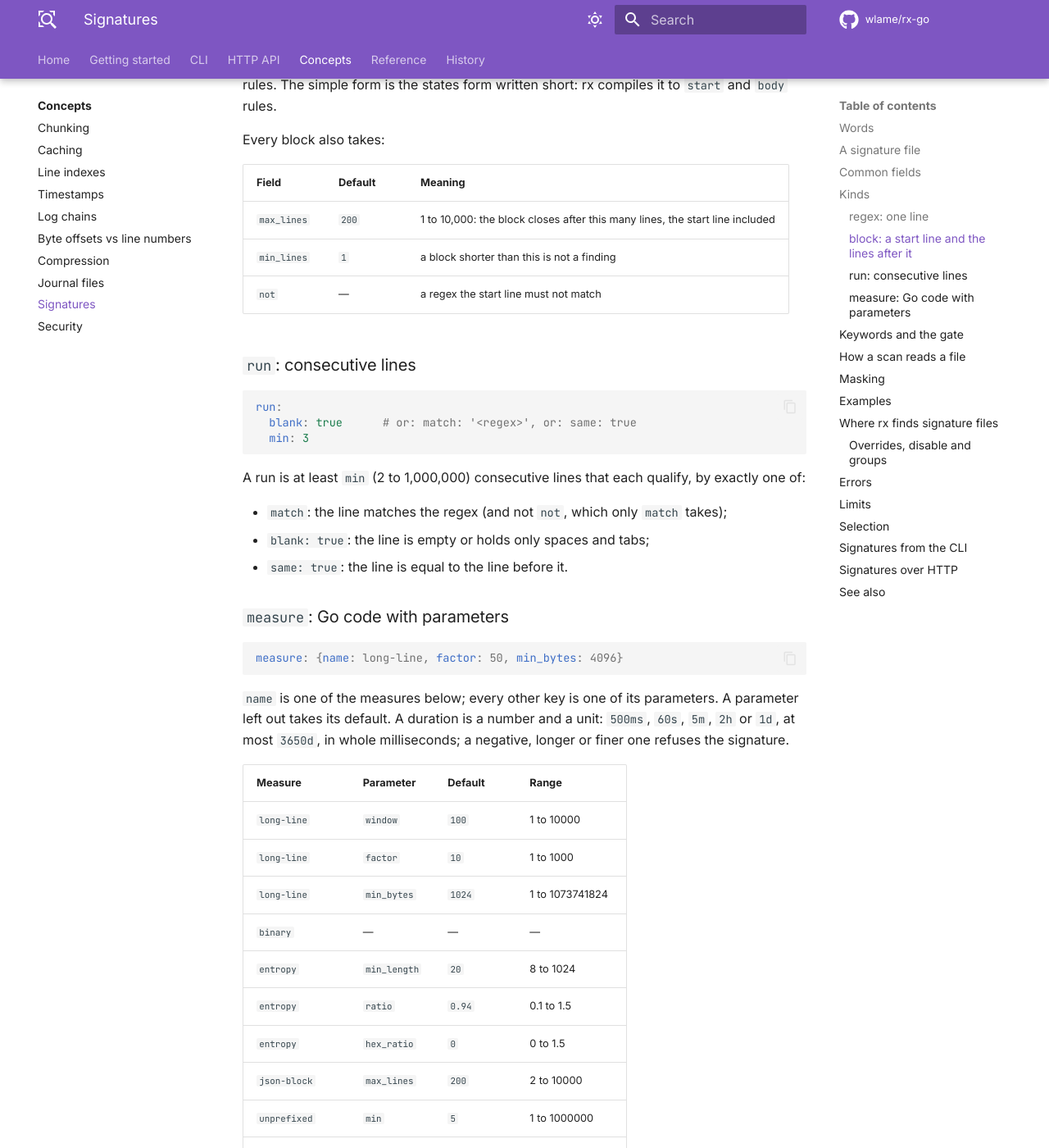
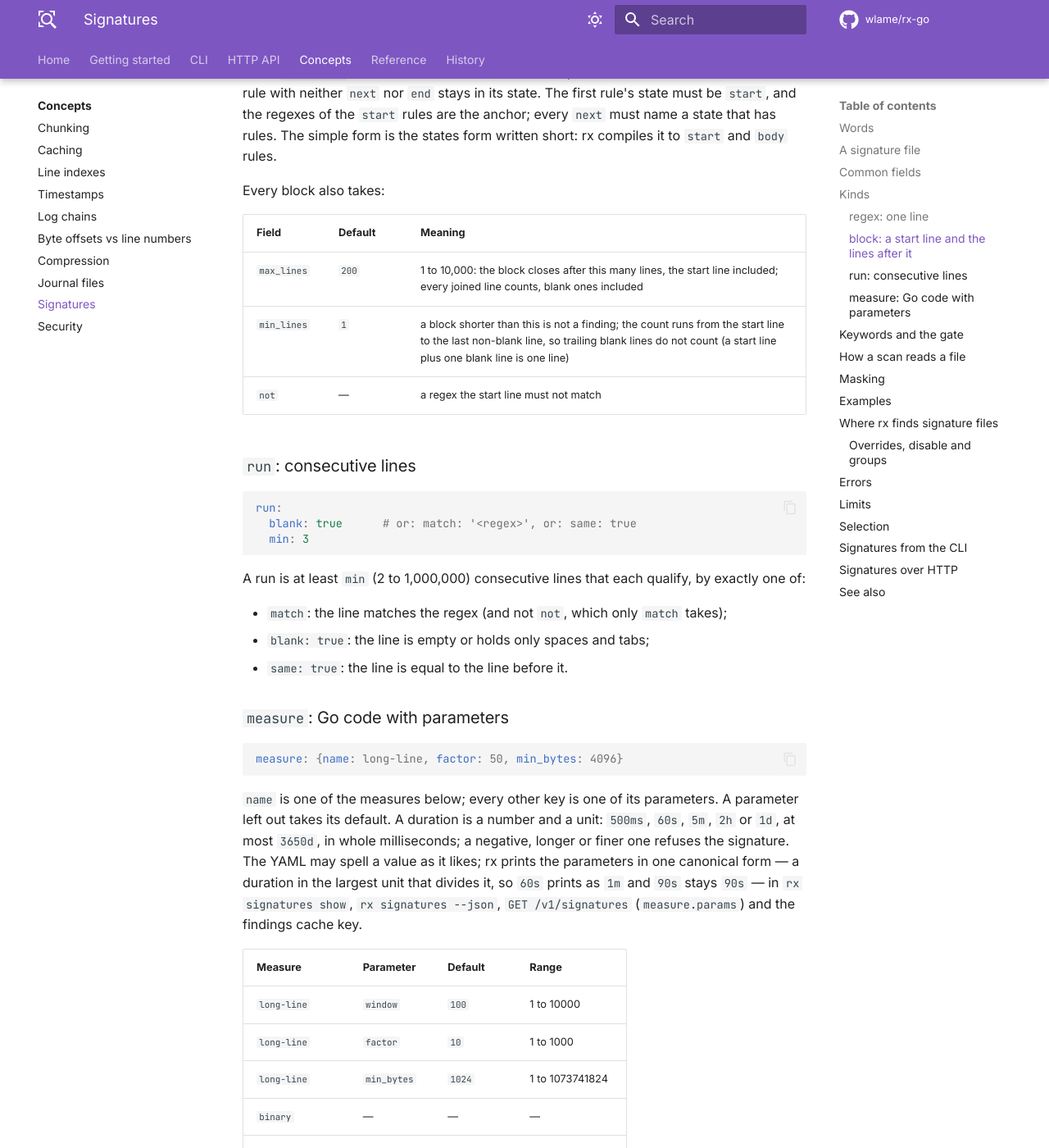
Before and after one commit to wlame/rx-go, an MkDocs documentation site: the page built from docs/concepts/signatures.md, in a window 1280 px wide and 1400 px high, scrolled down 4151 px. Shown: the whole window at 82% size. Built offline with MkDocs 1.6.1 and Material for MkDocs 9.7.7, drawn with Linux system fonts in a browser that asks for light colours; comment, search, counter and statistics services are not loaded; the version menu is left out; some of the changed text lies outside the part shown.

Commit message:
Document the regex-kind entropy field, the block line counts, the printed measure parameters and the two boolean grammars.

```diff
--- a/docs/concepts/signatures.md
+++ b/docs/concepts/signatures.md
@@ -100,7 +100,7 @@
 | `regex` | regex | the anchor: a line matches when the regex finds a match in it |
 | `not` | regex | the line must not match it (the RE2 way to say "not followed by") |
 | `capture` | whole number, at least 0 | which group of the regex is the value; `0` (the default) is the whole match; the first match on the line is used |
-| `entropy` | number, 0 to 8 | the least Shannon entropy, in bits per byte, the value must have |
+| `entropy` | number, 0 to 8 | the least Shannon entropy, in bits per byte, the value must have. No built-in uses it: a threshold on a captured value is for a signature whose regex already finds the value; to find high-entropy tokens without a regex for them, use the [`entropy` measure](#measure-go-code-with-parameters) |
 | `validate` | `luhn`, `iban`, `ipv4`, `ipv6` | a check on the value after the regex |
 
 These fields sit at the top of the signature, beside `regex`; on a
@@ -159,8 +159,8 @@
 
 | Field | Default | Meaning |
 |---|---|---|
-| `max_lines` | `200` | 1 to 10,000: the block closes after this many lines, the start line included |
-| `min_lines` | `1` | a block shorter than this is not a finding |
+| `max_lines` | `200` | 1 to 10,000: the block closes after this many lines, the start line included; every joined line counts, blank ones included |
+| `min_lines` | `1` | a block shorter than this is not a finding; the count runs from the start line to the last non-blank line, so trailing blank lines do not count (a start line plus one blank line is one line) |
 | `not` | — | a regex the start line must not match |
 
 ### `run`: consecutive lines
@@ -189,7 +189,11 @@
 parameters. A parameter left out takes its default. A duration is a
 number and a unit: `500ms`, `60s`, `5m`, `2h` or `1d`, at most `3650d`,
 in whole milliseconds; a negative, longer or finer one refuses the
-signature.
+signature. The YAML may spell a value as it likes; rx prints the
+parameters in one canonical form — a duration in the largest unit that
+divides it, so `60s` prints as `1m` and `90s` stays `90s` — in
+`rx signatures show`, `rx signatures --json`, `GET /v1/signatures`
+(`measure.params`) and the findings cache key.
 
 | Measure | Parameter | Default | Range |
 |---|---|---|---|
```
Also changed, not shown: docs/api/conventions.md (+3 -1 lines), docs/api/endpoints/signatures.md (+1 -1 lines), docs/configuration.md (+5 -0 lines).
